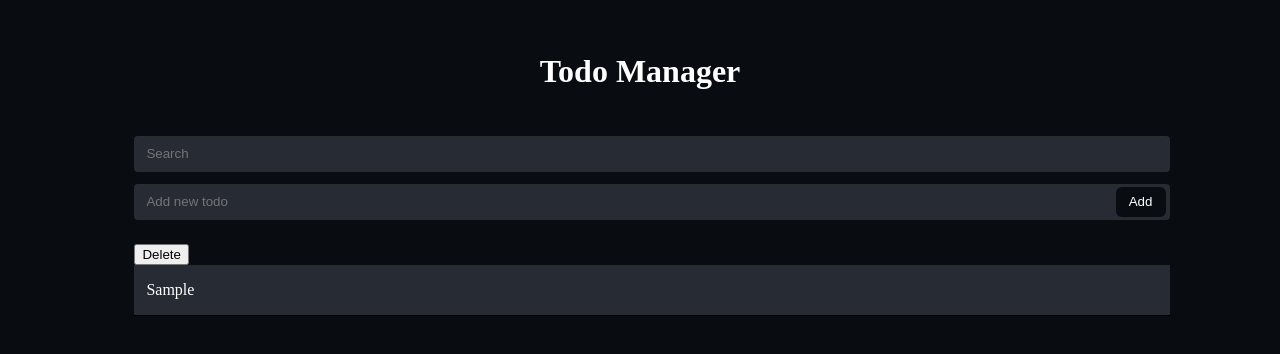
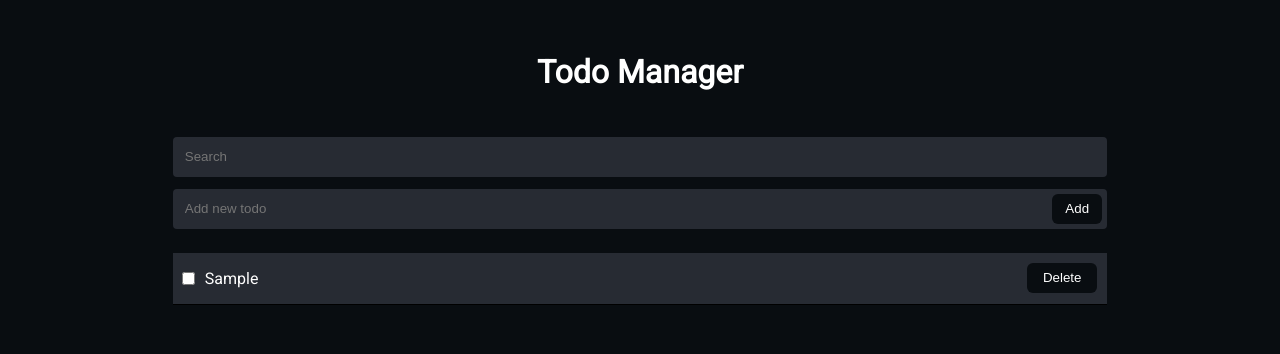
Before and after one commit to M2-0922/todoAppJS, a plain HTML site: page index.html in a window 1280 px wide. Both pictures are taken after typing "Sample" into the empty fields and a click on the button "Add". Drawn offline with Linux system fonts and the light colour scheme; some packages are replaced by stand-ins of ours; a script that the page names is missing.

Commit message:
added check box and delete button

```diff
--- a/index.html
+++ b/index.html
@@ -4,8 +4,11 @@
     <meta charset="UTF-8">
     <meta http-equiv="X-UA-Compatible" content="IE=edge">
     <meta name="viewport" content="width=device-width, initial-scale=1.0">
+    <script src="//cdn.jsdelivr.net/npm/sweetalert2@11"></script>
+    <link rel="preconnect" href="https://fonts.googleapis.com">
+    <link rel="preconnect" href="https://fonts.gstatic.com" crossorigin>
+    <link href="https://fonts.googleapis.com/css2?family=Roboto&display=swap" rel="stylesheet">
     <link rel="stylesheet" href="style.css">
-    <script src="index.js"></script>
     <title>Document</title>
 </head>
 <body>
@@ -18,7 +21,7 @@
             </div>
 
             <div class="header__form">
-                <input id="todo-input" type="text" placeholder="Add new todo">
+                <input id="todo-input" type="text" placeholder="Add new todo" maxlength="40">
                 <button  id="todo-add">Add</button>
             </div>
         </div>
@@ -28,5 +31,6 @@
         </div>
 
     </div>
+<script src="index.js"></script>
 </body>
 </html>
--- a/index.js
+++ b/index.js
@@ -1,29 +1,63 @@
-window.addEventListener("load", () => {
+// window.addEventListener("load", () => {
+// })
+
 let inputData = document.getElementById("todo-input");
 let addButton = document.getElementById("todo-add");
 let todoList = document.getElementById("todos-list");
 let searchInput = document.getElementById("todo-search");
 
 addButton.addEventListener("click", () => {
+    if (inputData.value != "") {
+
+        // add new todo list
         let newTodo = document.createElement("li");
         newTodo.innerHTML = inputData.value;
-        let deleteButton = document.createElement("button");
-
-        deleteButton.innerText = "Delete"
-        // deleteButton.classList.add("delete-button");
-
-        todoList.appendChild(deleteButton);
         todoList.appendChild(newTodo);
 
+        // set checkbox
+        let checkButton = document.createElement("input");
+        checkButton.type = 'checkbox';
+        checkButton.classList.add("check-button");
+        newTodo.appendChild(checkButton);
+
+        // set delete button
+        let deleteButton = document.createElement("button");
+        deleteButton.innerText = "Delete"
+        deleteButton.classList.add("delete-button");
+        newTodo.appendChild(deleteButton);
+
+        // event of delete button
+        deleteButton.addEventListener("click", (e) => {
+            e.preventDefault();
+            Swal.fire({
+                icon: 'question',
+                showCancelButton: true,
+                text: "do you realy want to delete ?",
+                confirmButtonColor: '#090D11',
+                cancelButtonColor: '#d33',
+                confirmButtonText: 'OK'
+            }).then((result) => {
+                if (result.isConfirmed) {
+                    deleteList(deleteButton);
+                }
+            });
+        })
+
+        // delete list method for delete button
+        let deleteList = (list) => {
+            let chosenList = list.closest("li");
+            todoList.removeChild(chosenList);
+        }
+
+    } else {
+        Swal.fire({
+            icon:"warning",
+            text: "Please input something.",
+            confirmButtonColor: '#090D11',
+        });
+    }
+
     inputData.value = "";
-
-        // delete button
-        // deleteButton.addEventListener("click", () => {
-        //     alert("do you realy want to delete ?");
-        // })
-
-        // also add checkbox to your todo while creating.
-
 
 })
 
@@ -50,4 +84,3 @@ window.addEventListener("load", () => {
         }
     }
 })
-})
--- a/style.scss
+++ b/style.scss
@@ -1,11 +1,22 @@
 $primary_color: #090D11;
 $secondary_color: #272B33;
 $text_color: white;
+$font-family: 'Roboto', sans-serif;
+
 html, body{
+    box-sizing: border-box;
+    font-family: $font-family;
     background-color: $primary_color;
 }
 
+*,
+*::before,
+*::after {
+  box-sizing: inherit;
+}
+
 .container{
+    margin: 0 3rem;
     display: flex;
     flex-direction: column;
     align-items: center;
@@ -22,7 +33,8 @@ html, body{
             width: 80%;
             margin: 0 auto;
             input{
-                height: 24px;
+                // height: 24px;
+                height: 40px;
                 width: 100%;
                 background-color: $secondary_color;
                 border: none;
@@ -41,7 +53,8 @@ html, body{
             margin: 0 auto;
             input{
                 margin-top: 12px;
-                height: 24px;
+                // height: 24px;
+                height: 40px;
                 width: 100%;
                 background-color: $secondary_color;
                 border: none;
@@ -56,8 +69,10 @@ html, body{
                 position: absolute;
                 height: 30px;
                 width: 50px;
-                top: 15px;
-                right: -20px;
+                // top: 1px;
+                top: 17px;
+                // right: -20px;
+                right: 5px;
                 border: none;
                 border-radius: 6px;
                 background-color: $primary_color;
@@ -79,16 +94,31 @@ html, body{
         }
         align-items: center;
         li{
+            position: relative;
             border-bottom: 1px solid black;
             list-style-type: none;
-            padding: 16px 12px;
+            padding: 16px 32px;
             background-color: $secondary_color;
             color: $text_color;
             width: 100%;
+            margin-bottom: 8px;
         }
     }
 }
 
 .delete-button{
-    background-color: #090D11 !important;
+    position: absolute;
+    height: 30px;
+    width: 70px;
+    top: 10px;
+    right: 10px;
+    border: none;
+    border-radius: 6px;
+    background-color: $primary_color;
+    color: $text_color;
 }
+
+.check-button{
+    position: absolute;
+    left: 5px;
+}
```
Also changed, not shown: style.css, style.min.css, 2 other files. Lines whose indentation alone changed are shown as unchanged.
